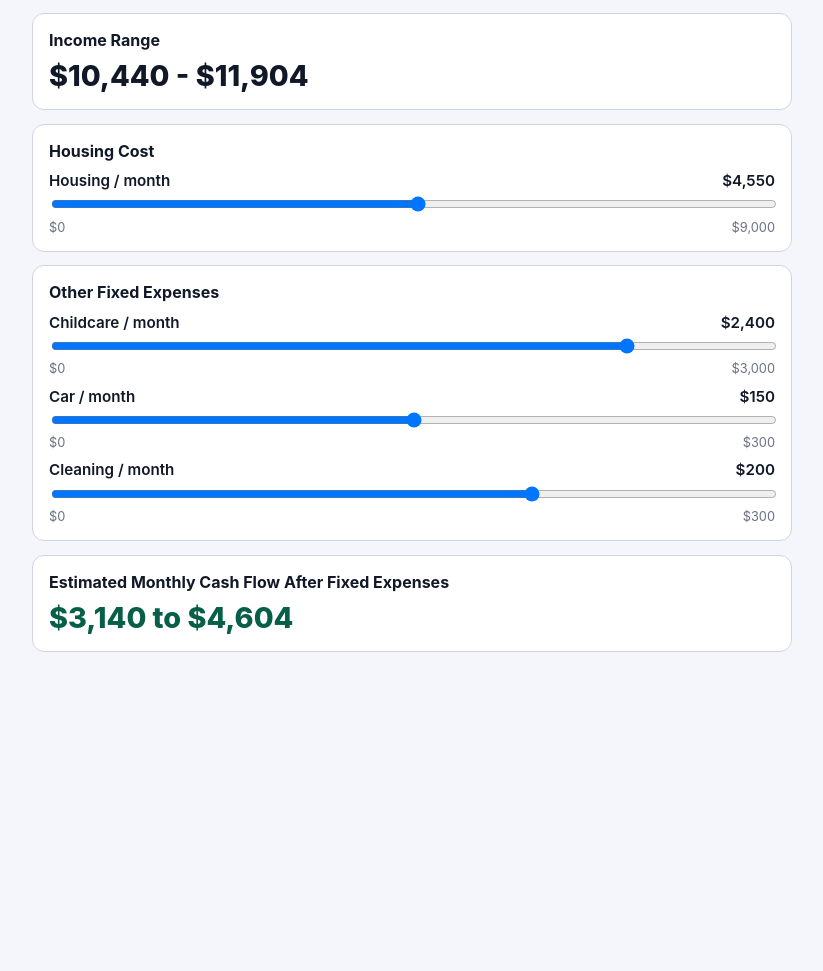
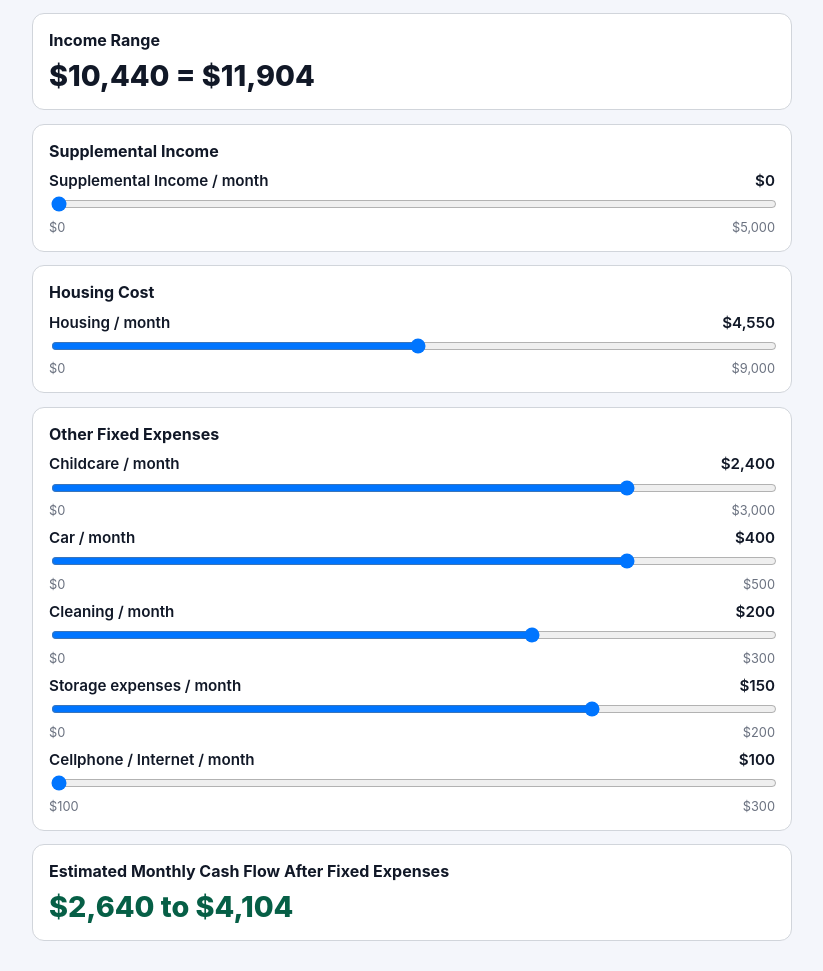
Before and after one commit to lukeybgood/householdexpenses, a plain HTML site: page index.html in a window 1280 px wide. Shown: the part 53-1024 px from the top of the page, without its empty margins (228-1051 px from the left). Before the commit the page ends 800 px from the top, so only its background shows below. Drawn offline with Linux system fonts and the light colour scheme.

Commit message:
Set top income range box to fixed 10,440 = 11,904 text

```diff
--- a/index.html
+++ b/index.html
@@ -88,7 +88,26 @@
 
       <section class="box" aria-label="Income range">
         <h2>Income Range</h2>
-        <div class="result" id="incomeRangeLabel">$10,440 - $11,904</div>
+        <div class="result" id="incomeRangeLabel">$10,440 = $11,904</div>
+      </section>
+
+      <section class="box" aria-label="Supplemental income">
+        <h2>Supplemental Income</h2>
+        <div class="slider-row">
+          <label for="supplementalIncome">
+            Supplemental Income / month
+            <span id="supplementalIncomeValue">$0</span>
+          </label>
+          <input
+            id="supplementalIncome"
+            type="range"
+            min="0"
+            max="5000"
+            step="1"
+            value="0"
+          />
+          <div class="hints"><span>$0</span><span>$5,000</span></div>
+        </div>
       </section>
 
       <section class="box" aria-label="Housing cost">
@@ -118,10 +137,10 @@
         <div class="slider-row">
           <label for="car">
             Car / month
-            <span id="carValue">$150</span>
+            <span id="carValue">$400</span>
           </label>
-          <input id="car" type="range" min="0" max="300" step="1" value="150" />
-          <div class="hints"><span>$0</span><span>$300</span></div>
+          <input id="car" type="range" min="0" max="500" step="1" value="400" />
+          <div class="hints"><span>$0</span><span>$500</span></div>
         </div>
 
         <div class="slider-row">
@@ -131,6 +150,31 @@
           </label>
           <input id="cleaning" type="range" min="0" max="300" step="1" value="200" />
           <div class="hints"><span>$0</span><span>$300</span></div>
+        </div>
+
+        <div class="slider-row">
+          <label for="storage">
+            Storage expenses / month
+            <span id="storageValue">$150</span>
+          </label>
+          <input id="storage" type="range" min="0" max="200" step="1" value="150" />
+          <div class="hints"><span>$0</span><span>$200</span></div>
+        </div>
+
+        <div class="slider-row">
+          <label for="cellphoneInternet">
+            Cellphone / Internet / month
+            <span id="cellphoneInternetValue">$100</span>
+          </label>
+          <input
+            id="cellphoneInternet"
+            type="range"
+            min="100"
+            max="300"
+            step="1"
+            value="100"
+          />
+          <div class="hints"><span>$100</span><span>$300</span></div>
         </div>
       </section>
 
@@ -150,26 +194,40 @@
         maximumFractionDigits: 0,
       });
 
-      const sliderIds = ['housing', 'childcare', 'car', 'cleaning'];
+      const sliderIds = [
+        'supplementalIncome',
+        'housing',
+        'childcare',
+        'car',
+        'cleaning',
+        'storage',
+        'cellphoneInternet',
+      ];
 
       function value(id) {
         return Number(document.getElementById(id).value) || 0;
       }
 
       function update() {
+        const supplementalIncome = value('supplementalIncome');
         const housing = value('housing');
         const childcare = value('childcare');
         const car = value('car');
         const cleaning = value('cleaning');
+        const storage = value('storage');
+        const cellphoneInternet = value('cellphoneInternet');
 
+        document.getElementById('supplementalIncomeValue').textContent = fmt.format(supplementalIncome);
         document.getElementById('housingValue').textContent = fmt.format(housing);
         document.getElementById('childcareValue').textContent = fmt.format(childcare);
         document.getElementById('carValue').textContent = fmt.format(car);
         document.getElementById('cleaningValue').textContent = fmt.format(cleaning);
+        document.getElementById('storageValue').textContent = fmt.format(storage);
+        document.getElementById('cellphoneInternetValue').textContent = fmt.format(cellphoneInternet);
 
-        const fixedTotal = housing + childcare + car + cleaning;
-        const netLow = incomeLow - fixedTotal;
-        const netHigh = incomeHigh - fixedTotal;
+        const fixedTotal = housing + childcare + car + cleaning + storage + cellphoneInternet;
+        const netLow = incomeLow + supplementalIncome - fixedTotal;
+        const netHigh = incomeHigh + supplementalIncome - fixedTotal;
 
         const result = document.getElementById('cashFlowResult');
         result.textContent = `${fmt.format(netLow)} to ${fmt.format(netHigh)}`;
```
